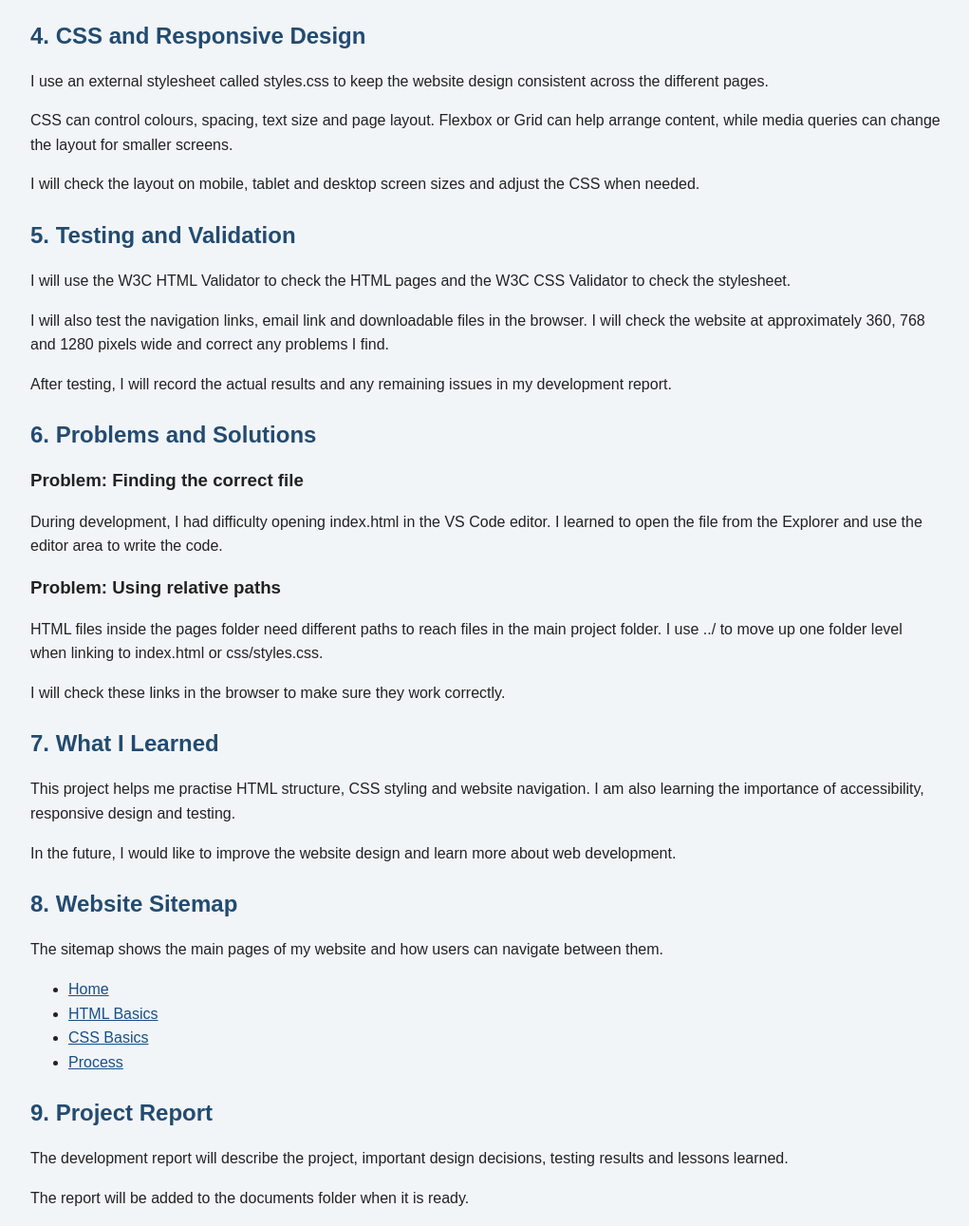
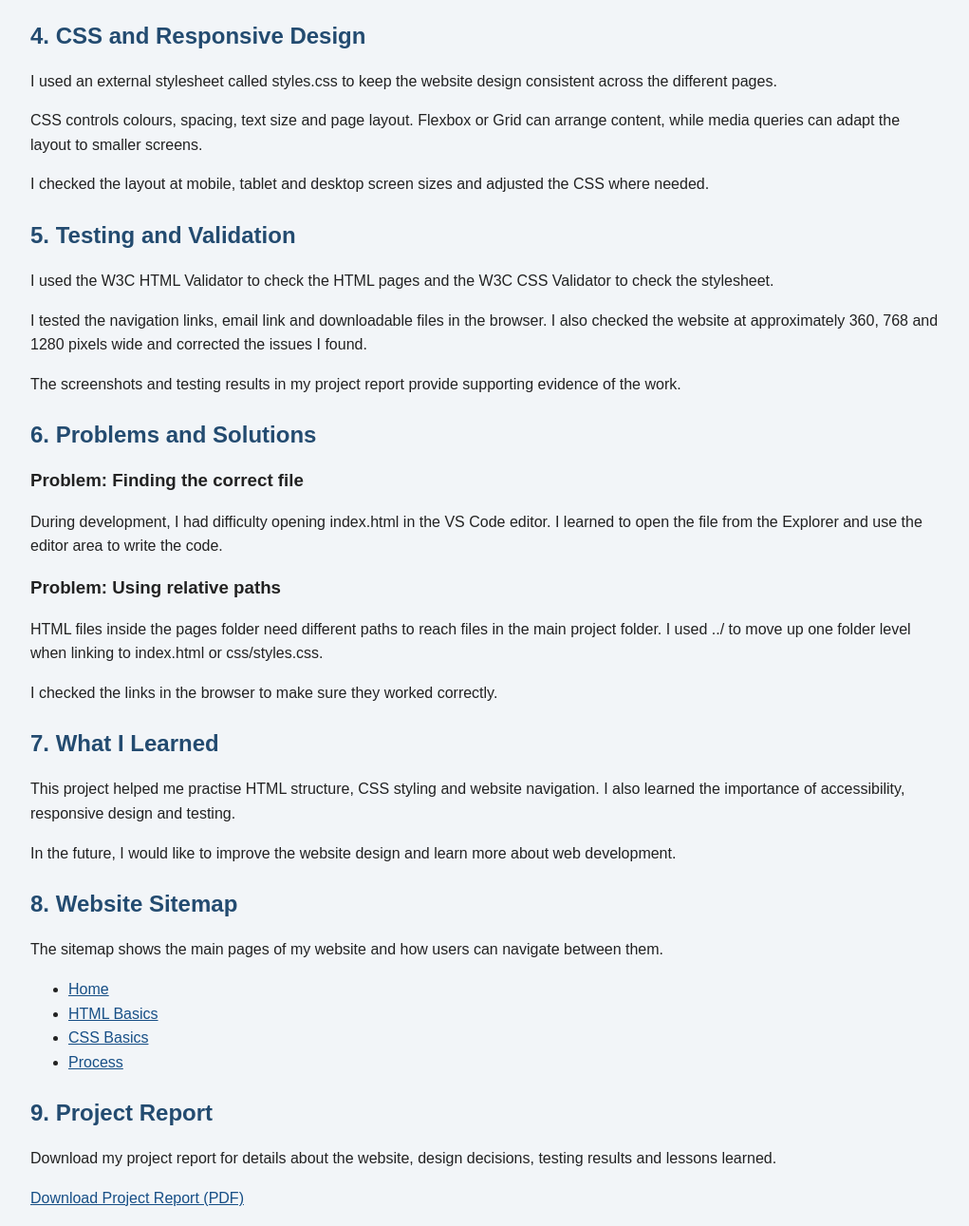
Before and after one commit to Ahmedhossen54859/pw1-hossenx, a plain HTML site: page pages/process.html in a window 1280 px wide. Shown: the part 1049-2340 px from the top of the page at 95% size, without its empty margins (128-1149 px from the left). Drawn offline with Linux system fonts and the light colour scheme.

Commit message:
Add project report download link

```diff
--- a/pages/process.html
+++ b/pages/process.html
@@ -31,8 +31,8 @@
                 explain basic web development concepts to beginners.
             </p>
             <p>
-                While working on this project, I am learning how
-                to organise content, connect pages and create a
+                While working on this project, I learned how to
+                organise content, connect pages and create a
                 website that is easy to use.
             </p>
         </section>
@@ -43,7 +43,6 @@
                 I organised the project into separate folders
                 to make the files easier to find and manage.
             </p>
-
             <ul>
                 <li><strong>index.html:</strong> The home page.</li>
                 <li><strong>pages/:</strong> The HTML Basics, CSS Basics and Process pages.</li>
@@ -52,7 +51,6 @@
                 <li><strong>documents/:</strong> The folder for project documents.</li>
                 <li><strong>README.md:</strong> Project information and instructions.</li>
             </ul>
-
             <p>
                 I used relative links to connect the pages
                 and the shared stylesheet.
@@ -65,7 +63,6 @@
                 I used semantic HTML elements to organise
                 the content of each page.
             </p>
-
             <ul>
                 <li><strong>header:</strong> Contains the page title and introduction.</li>
                 <li><strong>nav:</strong> Contains links to the website pages.</li>
@@ -73,7 +70,6 @@
                 <li><strong>section:</strong> Groups related information.</li>
                 <li><strong>footer:</strong> Contains author and contact information.</li>
             </ul>
-
             <p>
                 This structure makes the HTML easier to read
                 and helps users understand the content.
@@ -83,38 +79,37 @@
         <section>
             <h2>4. CSS and Responsive Design</h2>
             <p>
-                I use an external stylesheet called styles.css
+                I used an external stylesheet called styles.css
                 to keep the website design consistent across
                 the different pages.
             </p>
             <p>
-                CSS can control colours, spacing, text size
-                and page layout. Flexbox or Grid can help arrange
-                content, while media queries can change the layout
-                for smaller screens.
+                CSS controls colours, spacing, text size and
+                page layout. Flexbox or Grid can arrange content,
+                while media queries can adapt the layout to
+                smaller screens.
             </p>
             <p>
-                I will check the layout on mobile, tablet and
-                desktop screen sizes and adjust the CSS when needed.
+                I checked the layout at mobile, tablet and
+                desktop screen sizes and adjusted the CSS where needed.
             </p>
         </section>
 
         <section>
             <h2>5. Testing and Validation</h2>
             <p>
-                I will use the W3C HTML Validator to check the
-                HTML pages and the W3C CSS Validator to check
-                the stylesheet.
+                I used the W3C HTML Validator to check the HTML
+                pages and the W3C CSS Validator to check the stylesheet.
             </p>
             <p>
-                I will also test the navigation links, email link
-                and downloadable files in the browser. I will check
+                I tested the navigation links, email link and
+                downloadable files in the browser. I also checked
                 the website at approximately 360, 768 and 1280 pixels
-                wide and correct any problems I find.
+                wide and corrected the issues I found.
             </p>
             <p>
-                After testing, I will record the actual results
-                and any remaining issues in my development report.
+                The screenshots and testing results in my project
+                report provide supporting evidence of the work.
             </p>
         </section>
 
@@ -133,27 +128,26 @@
             <p>
                 HTML files inside the pages folder need different
                 paths to reach files in the main project folder.
-                I use ../ to move up one folder level when linking
+                I used ../ to move up one folder level when linking
                 to index.html or css/styles.css.
             </p>
-
             <p>
-                I will check these links in the browser to make
-                sure they work correctly.
+                I checked the links in the browser to make sure
+                they worked correctly.
             </p>
         </section>
 
         <section>
             <h2>7. What I Learned</h2>
             <p>
-                This project helps me practise HTML structure,
-                CSS styling and website navigation. I am also
-                learning the importance of accessibility,
-                responsive design and testing.
+                This project helped me practise HTML structure,
+                CSS styling and website navigation. I also learned
+                the importance of accessibility, responsive design
+                and testing.
             </p>
             <p>
-                In the future, I would like to improve the
-                website design and learn more about web development.
+                In the future, I would like to improve the website
+                design and learn more about web development.
             </p>
         </section>
 
@@ -163,7 +157,6 @@
                 The sitemap shows the main pages of my website
                 and how users can navigate between them.
             </p>
-
             <ul>
                 <li><a href="../index.html">Home</a></li>
                 <li><a href="html-basics.html">HTML Basics</a></li>
@@ -175,13 +168,13 @@
         <section>
             <h2>9. Project Report</h2>
             <p>
-                The development report will describe the project,
-                important design decisions, testing results and
-                lessons learned.
+                Download my project report for details about the
+                website, design decisions, testing results and lessons learned.
             </p>
             <p>
-                The report will be added to the documents folder
-                when it is ready.
+                <a href="../documents/ASSIGNMENT%201%20PROJECT%20REPORT.pdf" download>
+                    Download Project Report (PDF)
+                </a>
             </p>
         </section>
     </main>
```
Also changed, not shown: 1 other file.
